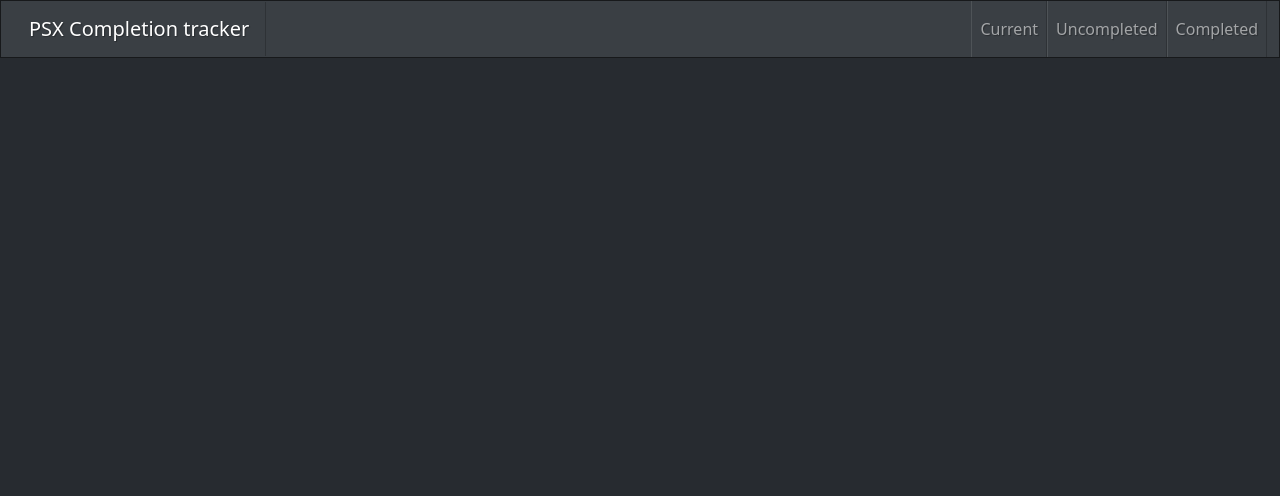
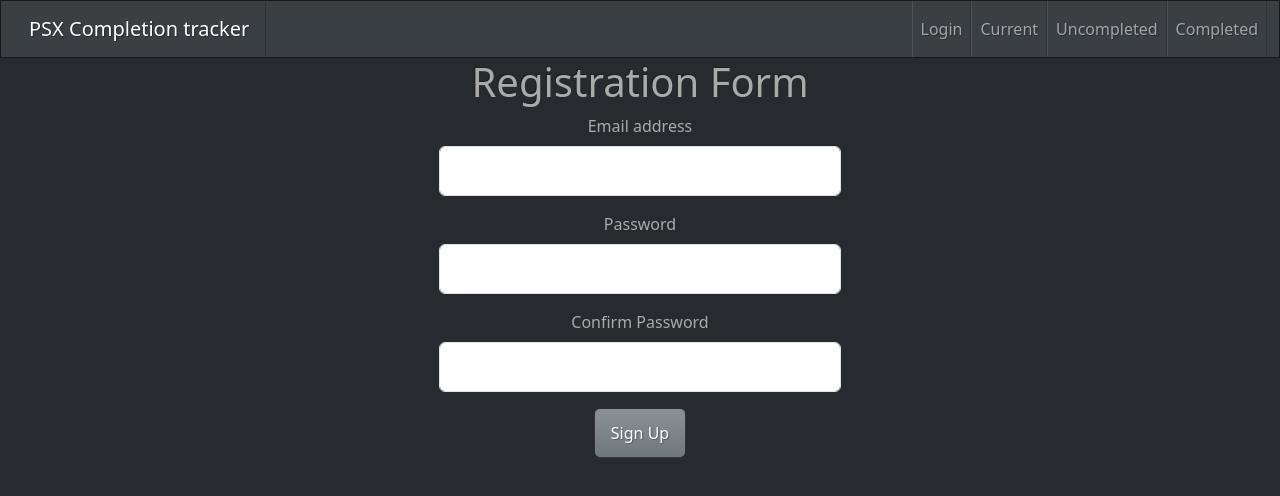
Before and after one commit to cudaman73/psx-completion-client, a React (Create React App) app: page /register in a window 1280 px wide. Shown: the top 496 px of the page. Built offline with nearby package versions, Linux system fonts and the light colour scheme.

Commit message:
Adding Authentication.

```diff
--- a/src/App.js
+++ b/src/App.js
@@ -5,7 +5,10 @@ import React from "react";
 import Home from "./Home";
 import Completed from "./Completed";
 import Uncompleted from "./Uncompleted";
+import Login from "./Login";
+import Register from "./Register";
 import { BrowserRouter as Router, Routes, Route } from "react-router-dom";
+import RequireAuth from "./Components/requireAuth";
 
 function App() {
 
@@ -14,9 +17,20 @@ function App() {
     <Router>
     <Navbar />
     <Routes>
-      <Route exact path="/" element={<Home/>} />
-      <Route exact path="/completed" element={<Completed/>} />
-      <Route exact path="/uncompleted" element={<Uncompleted/>} />
+      <Route exact path="/" element={
+        <RequireAuth>
+          <Home/>
+        </RequireAuth>} />
+      <Route exact path="/completed" element={<RequireAuth>
+        <Completed/>
+      </RequireAuth>} />
+      <Route exact path="/uncompleted" element={
+        <RequireAuth>
+          <Uncompleted/>
+        </RequireAuth>
+      } />
+      <Route exact path="/login" element={<Login/>} />
+      <Route exact path="/register" element={<Register/>} />
     </Routes>
     </Router>
     </div>
--- a/src/Components/Card.js
+++ b/src/Components/Card.js
@@ -9,7 +9,7 @@ function Card(props) {
 
 
     return (
-        <div className="card text-bg-primary mb-3">
+        <div className="card text-bg-primary mb-3" >
             <h5 className="card-header">{props.name}</h5>
             <img loading="lazy" src={props.url} className="card-img-top py-2 px-2" alt="game cover thumbnail" />
             <div className="card-body">
--- a/src/Components/navbar.js
+++ b/src/Components/navbar.js
@@ -10,6 +10,9 @@ function navbar() {
       </button>
       <div class="collapse navbar-collapse">
         <ul class="navbar-nav ms-auto mb-2 mb-lg-0">
+          <li class="nav-item">
+            <a class="nav-link" aria-current="page" href="/login">Login</a>
+          </li>
           <li class="nav-item">
             <a class="nav-link" aria-current="page" href="/">Current</a>
           </li>
--- /dev/null
+++ b/src/Components/requireAuth.js
@@ -0,0 +1,22 @@
+import { Navigate } from 'react-router-dom';
+import { validateSession } from '../utils';
+import React from 'react';
+
+function RequireAuth(Component) {
+
+    return function Auth(props) {
+
+      const isValid = validateSession();
+      console.log("Checking Authentication");
+      if(!isValid) {
+        console.log("Authentication Failed");
+         return <Navigate to="/login" />
+      }
+
+      return <Component {...props} />
+
+    }
+
+};
+
+export default RequireAuth;
--- /dev/null
+++ b/src/Login.js
@@ -0,0 +1,70 @@
+import React, { useState } from "react";
+import { useNavigate } from "react-router-dom";
+
+function Login() {
+
+  const navigate = useNavigate();
+  const [error, setError] = useState(null);
+  const [username, setUsername] = useState('');
+  const [password, setPassword] = useState('');
+
+// Update on change
+const handleChange = (e) => {
+    if (e.target.id === 'user-email') {
+      setUsername(e.target.value);
+    } else if (e.target.id === 'user-password') {
+      setPassword(e.target.value);
+    }
+  }
+
+  const handleSubmit = async (e) => {
+    e.preventDefault();
+
+
+    try {
+      const loginData = {username, password};
+
+      const response = await fetch('/login', {
+        method: 'POST',
+        headers: {
+          'Content-Type': 'application/json'
+        },
+        body: JSON.stringify(loginData)
+      });
+
+      if(!response.ok) {
+        throw new Error('Invalid login credentials');
+      }
+
+      navigate('/');
+    } catch (err) {
+      setError('Invalid email address or password')
+    }
+  };
+
+  return (
+    <>
+      <div className="row">
+        <h1>Login</h1>
+      </div>
+      <div className="row col-md-4 mx-auto">
+        <form onSubmit={handleSubmit}>
+          {error && <div>{error}</div>}
+          <div className="mb-3">
+            <label htmlFor="user-email" className="form-label">Email address</label>
+            <input type="email" className="form-control" id="user-email" onChange={handleChange}/>
+          </div>
+          <div className="mb-3">
+            <label htmlFor="user-password" className="form-label">Password</label>
+            <input type="password" className="form-control" id="user-password" onChange={handleChange}/>
+          </div>
+          <button name="login" type="submit" className="btn btn-secondary">
+            Login
+          </button>
+        </form>
+      </div>
+    </>
+  );
+}
+
+export default Login;
--- /dev/null
+++ b/src/Register.js
@@ -0,0 +1,81 @@
+import React, { useState } from "react";
+import { useNavigate } from "react-router-dom";
+
+function Register() {
+
+  const navigate = useNavigate();
+  const [error, setError] = useState(null);
+  const [username, setUsername] = useState('');
+  const [password, setPassword] = useState('');
+  const [confirmPassword, setConfirmPassword] = useState('');
+
+// Update on change
+const handleChange = (e) => {
+    if (e.target.id === 'user-email') {
+      setUsername(e.target.value);
+    } else if (e.target.id === 'user-password') {
+      setPassword(e.target.value);
+    } else if (e.target.id === 'confirm-password') {
+        setConfirmPassword(e.target.value);
+    }
+  }
+
+  const handleSubmit = async (e) => {
+    e.preventDefault();
+
+    if (password !== confirmPassword) {
+        setError('Passwords do not match');
+        return;
+    }
+
+    try {
+      const registerData = {username, password};
+
+      const response = await fetch('/register', {
+        method: 'POST',
+        headers: {
+          'Content-Type': 'application/json'
+        },
+        body: JSON.stringify(registerData)
+      });
+
+      if(!response.ok) {
+        throw new Error('Failed to register user');
+      }
+
+      navigate('/');
+    } catch (err) {
+      setError('Failed to register user')
+    }
+  };
+
+  return (
+    <>
+      <div className="row">
+        <h1>Registration Form</h1>
+      </div>
+      <div className="row col-md-4 mx-auto">
+        <form onSubmit={handleSubmit}>
+          {error && <div>{error}</div>}
+          <div className="mb-3">
+            <label htmlFor="user-email" className="form-label">Email address</label>
+            <input type="email" className="form-control" id="user-email" onChange={handleChange}/>
+          </div>
+          <div className="mb-3">
+            <label htmlFor="user-password" className="form-label">Password</label>
+            <input type="password" className="form-control" id="user-password" onChange={handleChange}/>
+          </div>
+          <div className="mb-3">
+            <label htmlFor="confirm-password" className="form-label">Confirm Password</label>
+            <input type="password" className="form-control" id="confirm-password" onChange={handleChange}/>
+          </div>
+          <button name="login" type="submit" className="btn btn-secondary">
+            Sign Up
+          </button>
+        </form>
+      </div>
+    </>
+  );
+}
+
+export default Register;
--- a/src/Uncompleted.js
+++ b/src/Uncompleted.js
@@ -28,7 +28,7 @@ function Uncompleted() {
             </div>
             <div className="row mt-3 mx-1">
                 {gameList.map((game) => (
-                    <div className="col-md-4" key={game.id}>
+                    <div className="col-md-3" key={game.id}>
                         <Card name={game.name} completed={game.completed} url={game.url} toggle={completeGame}/>
                     </div>
                 ))}
--- a/src/utils.js
+++ b/src/utils.js
@@ -37,4 +37,23 @@ async function toggleGameCompletion(game, completed) {
     }
 };
 
-export {getUncompletedGames, toggleGameCompletion, getCompletedGames, setNewGameAsCurrent};
+
+async function validateSession() {
+
+    try {
+      let response = await fetch('/session');
+        console.log(response.status)
+      if(response.status === 200) {
+        return true;
+      } else {
+        return false;
+      }
+
+    } catch(err) {
+        console.log(err)
+        return false;
+    }
+
+  }
+
+export {getUncompletedGames, toggleGameCompletion, getCompletedGames, setNewGameAsCurrent, validateSession};
```
